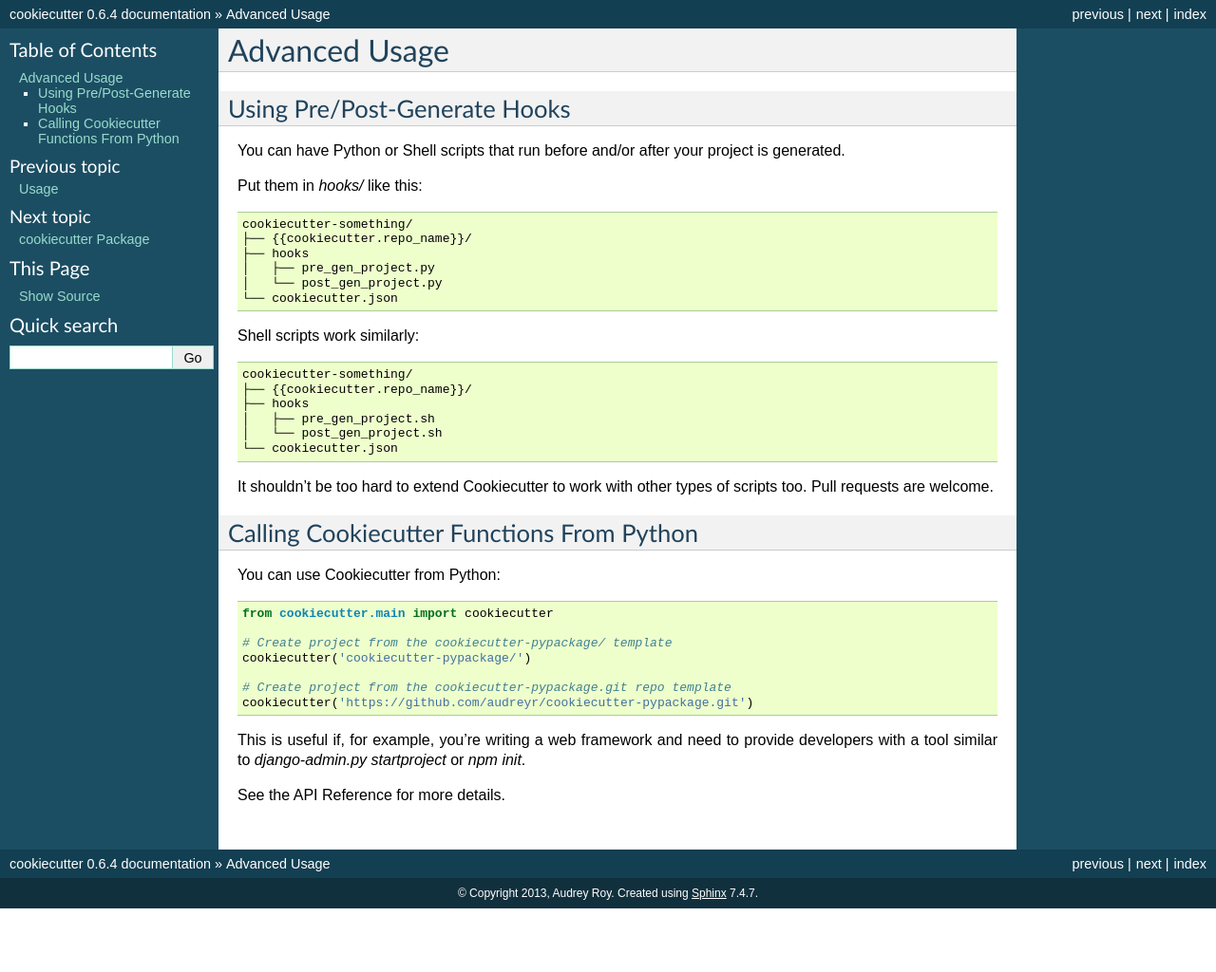
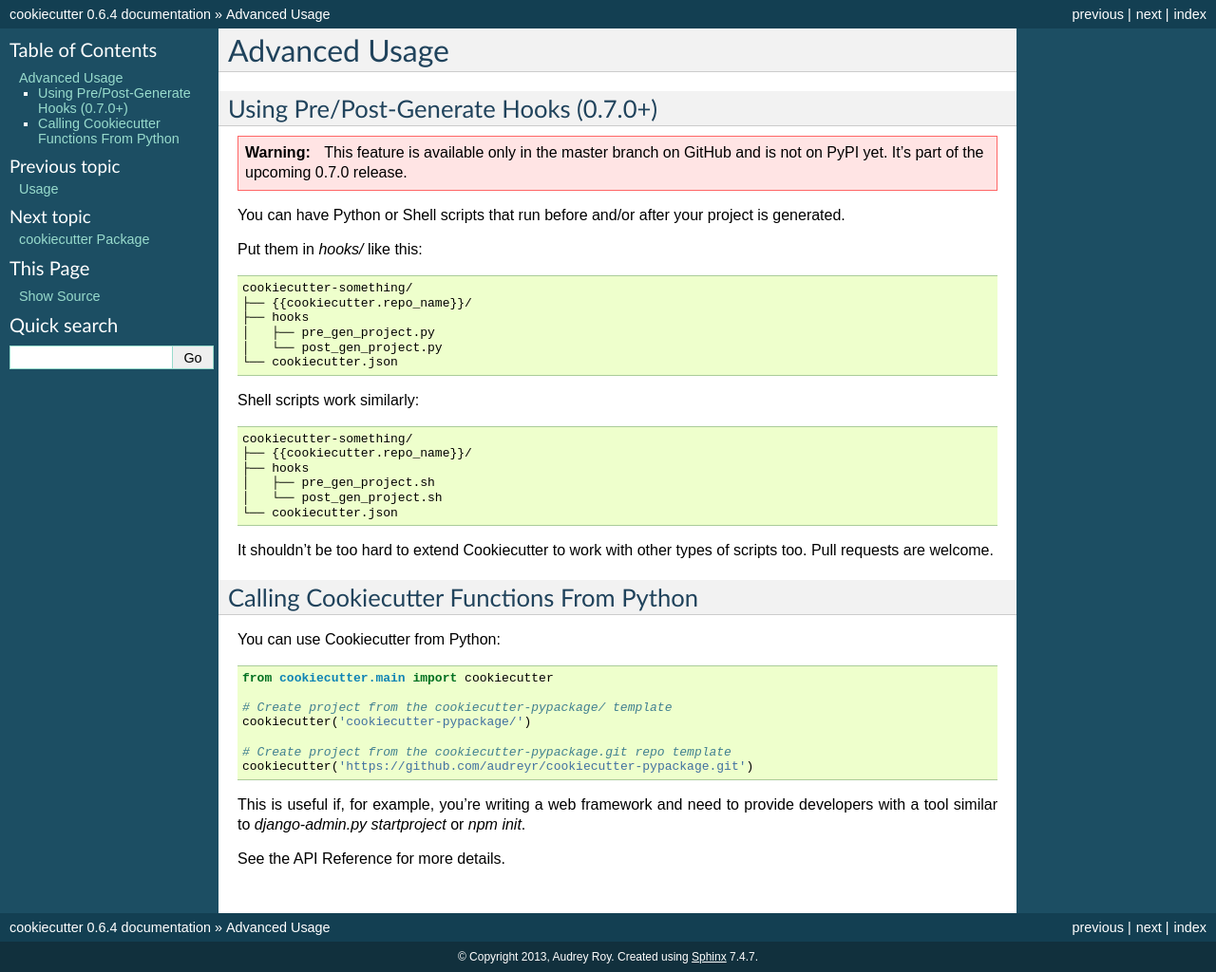
Before and after one commit to c-allen-tech/cookie, a Sphinx documentation site: the page built from docs/advanced_usage.rst, in a window 1280 px wide. Shown: the whole page at 95% size. Built offline with Sphinx 7.4.7, drawn with Linux system fonts in a browser that asks for light colours; formulas are drawn with MathJax 3; before the commit the page ends 957 px from its top, so only the background shows below that.

Commit message:
Add 0.7.0+ note about hooks feature.

```diff
--- a/docs/advanced_usage.rst
+++ b/docs/advanced_usage.rst
@@ -2,8 +2,11 @@
 Advanced Usage
 ==============
 
-Using Pre/Post-Generate Hooks
------------------------------
+Using Pre/Post-Generate Hooks (0.7.0+)
+--------------------------------------
+
+.. warning:: This feature is available only in the master branch on GitHub
+   and is not on PyPI yet. It's part of the upcoming 0.7.0 release.
 
 You can have Python or Shell scripts that run before and/or after your project
 is generated.
```
